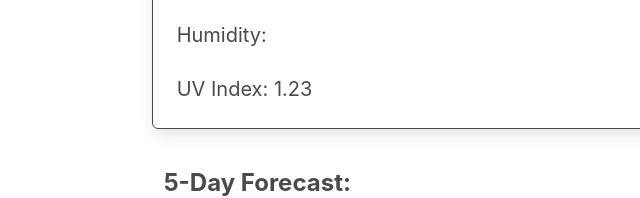
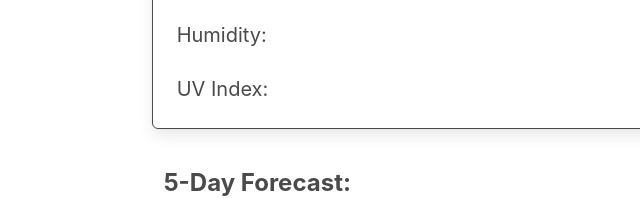
Before and after one commit to jamehzlee/Weather-Dashboard, a plain HTML site: page index.html in a window 1280 px wide. Shown: the part 237-435 px from the top of the page, 283-923 px from the left. Drawn offline with nearby package versions, Linux system fonts and the light colour scheme.

Commit message:
formatting html

```diff
--- a/index.html
+++ b/index.html
@@ -33,7 +33,7 @@
                 <div class="column is-size-5">Temp: </div>
                 <div class="column is-size-5">Wind: </div>
                 <div class="column is-size-5">Humidity: </div>
-                <div class="column is-size-5">UV Index: 1.23</div>
+                <div class="column is-size-5">UV Index: </div>
             </div>
 
             <div class="column is-size-4 has-text-weight-bold">5-Day Forecast:</div>
```
